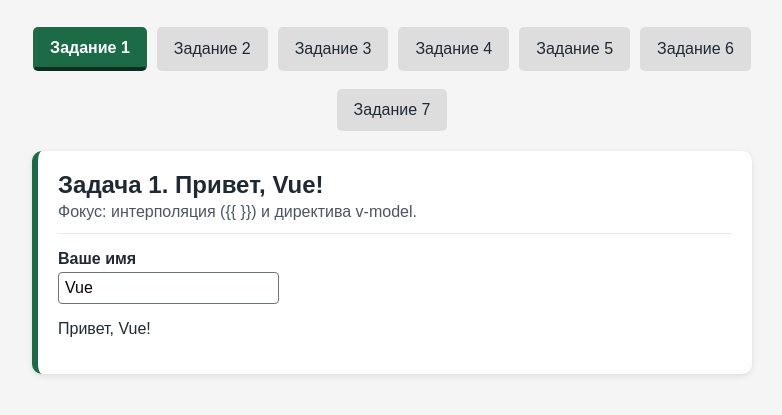
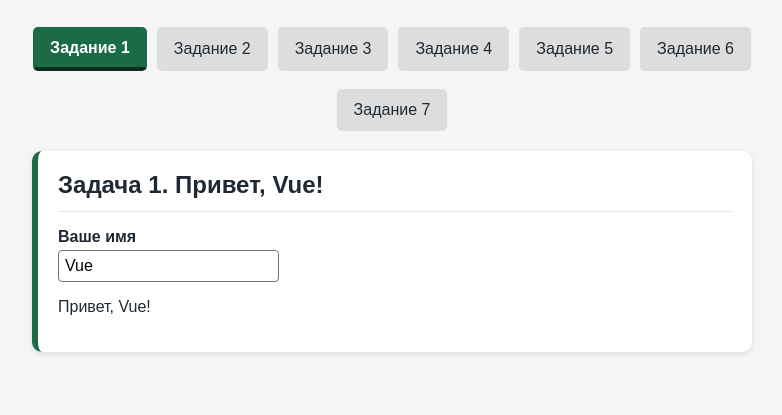
Before and after one commit to andreevich404/modern-web-development, a website: page index.html in a window 1280 px wide. Shown: the part 81-496 px from the top of the page, without its empty margins (248-1030 px from the left). Drawn offline with nearby package versions, Linux system fonts and the light colour scheme.

Commit message:
style(vue): remove focus hints from task headers
- Убраны подписи «Фокус: ...» под заголовками всех семи задач
- Удалён неиспользуемый стиль .focus
- Линия и отступ под заголовком задачи перенесены на .task h2

```diff
--- a/index.html
+++ b/index.html
@@ -55,11 +55,7 @@
     }
     .task h2 {
       margin-top: 0;
-      margin-bottom: 4px;
-    }
-    .focus {
-      color: #4b5563;
-      margin: 0 0 16px;
+      margin-bottom: 16px;
       padding-bottom: 12px;
       border-bottom: 1px solid #e5e7eb;
     }
@@ -122,7 +118,6 @@
     template: `
       <div>
         <h2>Задача 1. Привет, Vue!</h2>
-        <p class="focus">Фокус: интерполяция (<span v-pre>{{ }}</span>) и директива v-model.</p>
         <label for="t1-name">Ваше имя</label>
         <input id="t1-name" type="text" v-model="name" data-testid="t1-input" />
         <p data-testid="t1-greeting">Привет, {{ name }}!</p>
@@ -138,7 +133,6 @@
     template: `
       <div>
         <h2>Задача 2. Реактивный счётчик</h2>
-        <p class="focus">Фокус: реактивные данные (ref) и обработка событий (@click).</p>
         <p data-testid="t2-value">Счётчик: {{ count }}</p>
         <button type="button" data-testid="t2-button" @click="count++">Увеличить</button>
       </div>
@@ -154,7 +148,6 @@
     template: `
       <div>
         <h2>Задача 3. Условный рендеринг</h2>
-        <p class="focus">Фокус: директивы v-if, v-else.</p>
         <button type="button" data-testid="t3-button" @click="visible = !visible">
           {{ visible ? 'Скрыть описание' : 'Показать описание' }}
         </button>
@@ -173,7 +166,6 @@
     template: `
       <div>
         <h2>Задача 4. Список элементов</h2>
-        <p class="focus">Фокус: v-for и уникальные ключи :key.</p>
         <ul data-testid="t4-list">
           <li v-for="(item, index) in items" :key="item.id">{{ index + 1 }}. {{ item.title }}</li>
         </ul>
@@ -195,7 +187,6 @@
     template: `
       <div>
         <h2>Задача 5. Мини-форма</h2>
-        <p class="focus">Фокус: v-model, обработка событий (@submit.prevent), работа с массивами.</p>
         <form @submit.prevent="addPerson" data-testid="t5-form">
           <label for="t5-name">Имя</label>
           <input id="t5-name" type="text" v-model="name" data-testid="t5-name" />
@@ -231,7 +222,6 @@
     template: `
       <div>
         <h2>Задача 6. Вычисляемые свойства</h2>
-        <p class="focus">Фокус: вычисляемые свойства (computed).</p>
         <label for="t6-number">Число</label>
         <input id="t6-number" type="number" v-model.number="number" data-testid="t6-input" />
         <p data-testid="t6-number">Число: {{ shown }}</p>
@@ -254,7 +244,6 @@
     template: `
       <div>
         <h2>Задача 7. Watch и жизненный цикл</h2>
-        <p class="focus">Фокус: onMounted, watch, реактивность.</p>
         <p class="time" data-testid="t7-time">{{ timeText }}</p>
         <p data-testid="t7-greeting">{{ greeting }}</p>
       </div>
```
